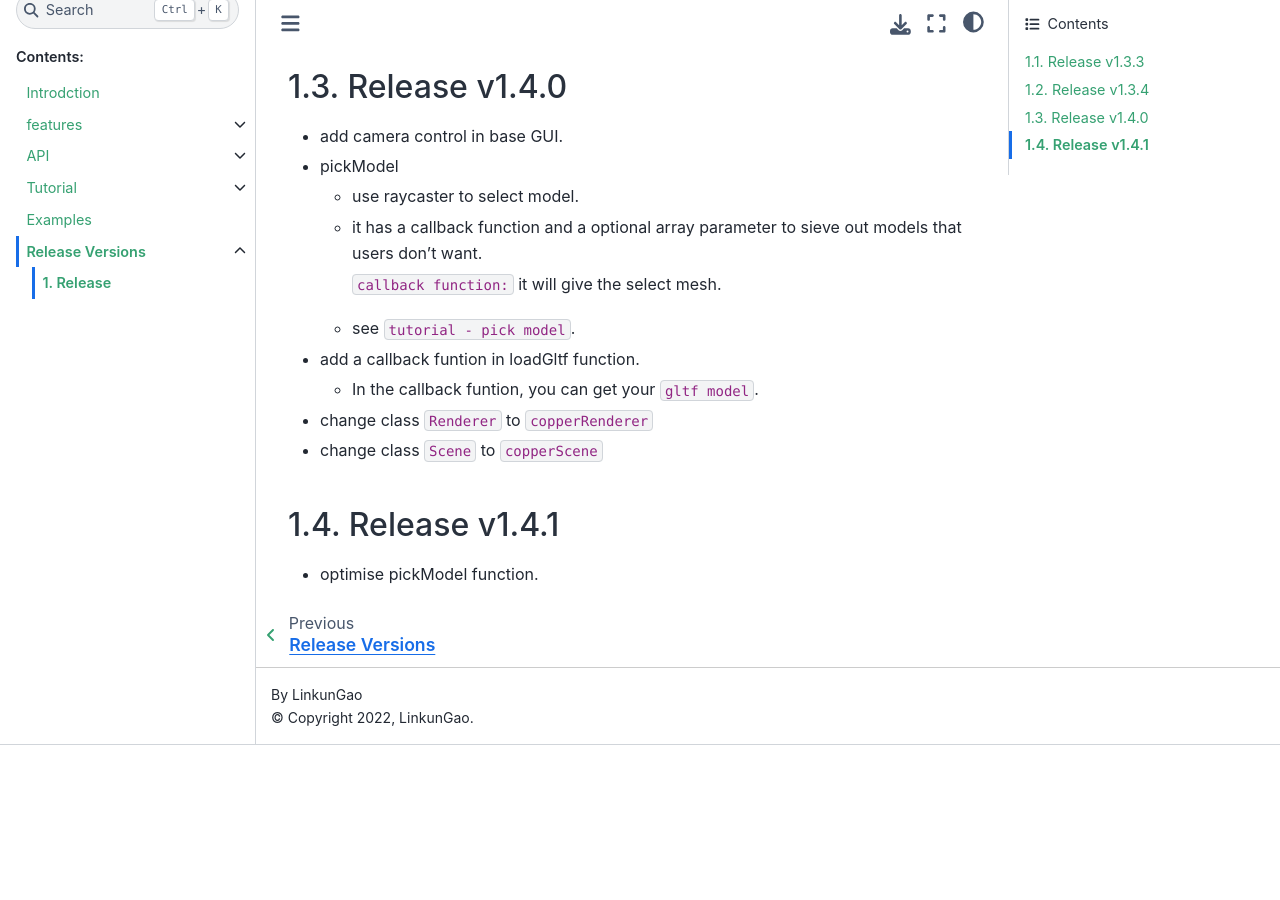
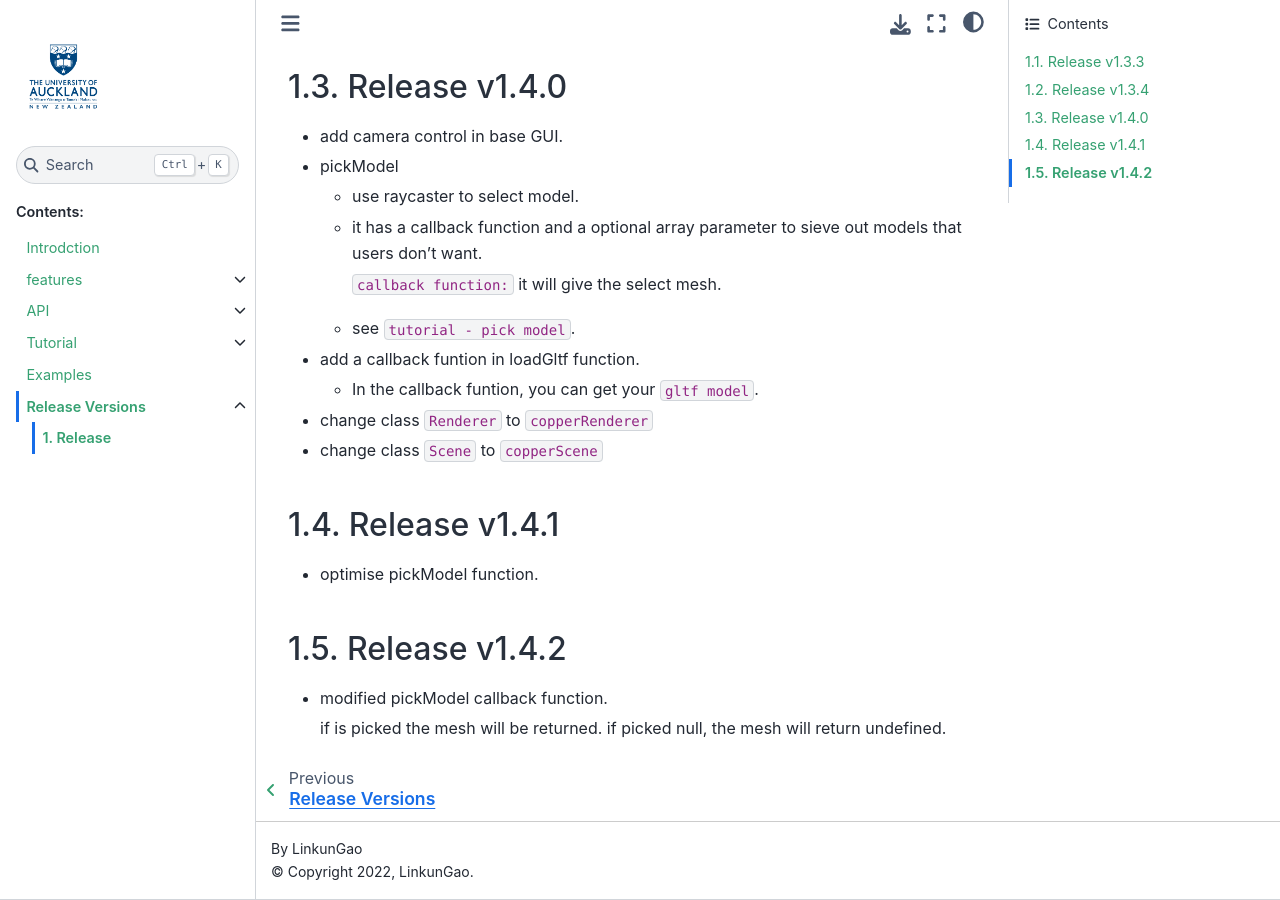
Before and after one commit to LinkunGao/GltfLoader-Plugin, a Sphinx documentation site: the page built from docs/source/release/release.md, in a window 1280 px wide and 900 px high, scrolled down 1021 px. Built offline with Sphinx 7.4.7 and the Sphinx Book theme 1.1.4, drawn with Linux system fonts in a browser that asks for light colours; before the commit the page ends 1766 px from its top, so only the background shows below that.

Commit message:
modify pickModel callback function

```diff
--- a/docs/source/conf.py
+++ b/docs/source/conf.py
@@ -22,7 +22,7 @@ copyright = '2022, LinkunGao'
 author = 'LinkunGao'
 
 # The full version, including alpha/beta/rc tags
-release = 'v1.4.1'
+release = 'v1.4.2'
 
 
 # -- General configuration ---------------------------------------------------
--- a/docs/source/release/release.md
+++ b/docs/source/release/release.md
@@ -49,3 +49,10 @@ Demo:
 ## Release v1.4.1
 
 - optimise pickModel function.
+
+## Release v1.4.2
+
+- modified pickModel callback function.
+
+  if is picked the mesh will be returned.
+  if picked null, the mesh will return undefined.
```
Also changed, not shown: docs/source/tutorial/02_pickModel.md (+5 -1 lines), 3 other files.
